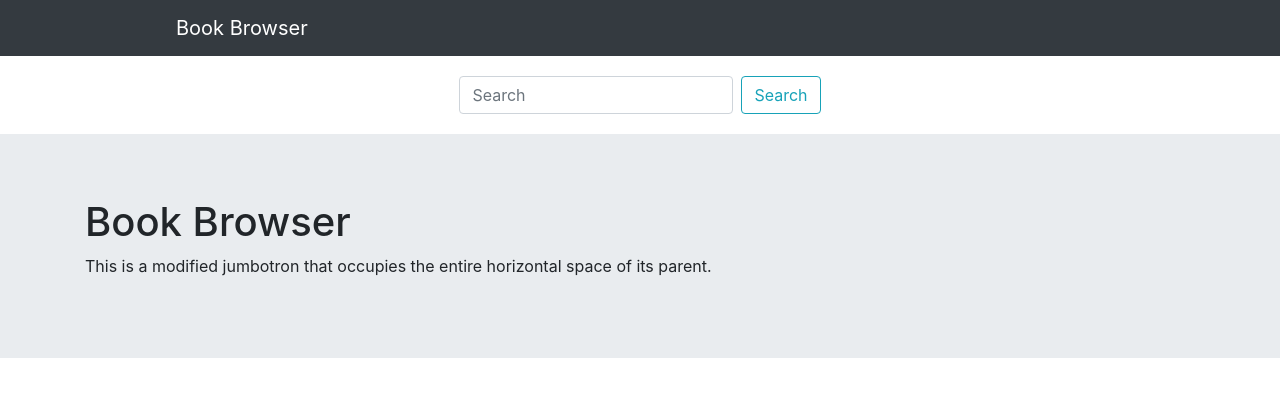
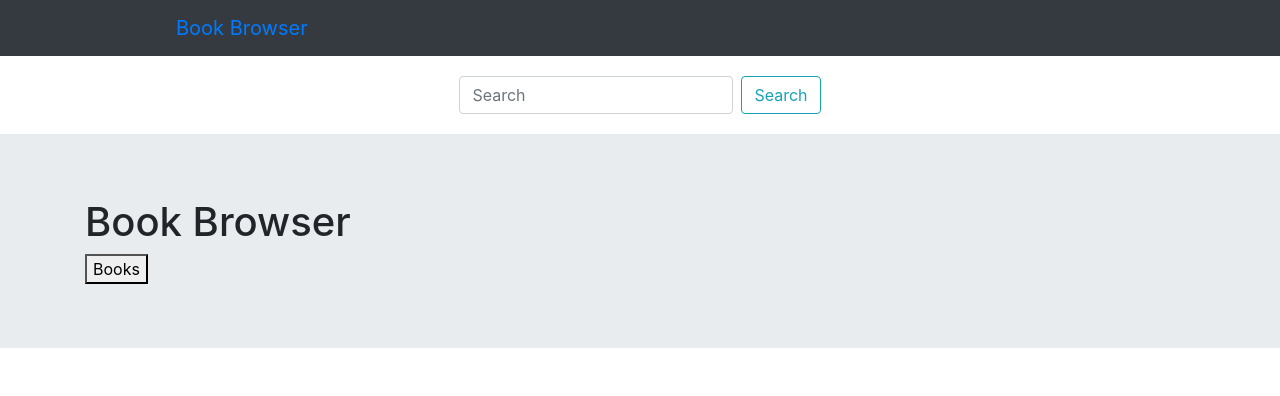
Before and after one commit to KJablonski08/book-browser, a React (Create React App) app: page / in a window 1280 px wide. Shown: the top 396 px of the page. Built offline with nearby package versions, Linux system fonts and the light colour scheme.

Commit message:
added links to home and bookList components to connect

```diff
--- a/src/components/BookList.js
+++ b/src/components/BookList.js
@@ -13,7 +13,6 @@ const BookList = () => {
 			})
 			.catch(console.error);
 	}, []);
-	console.log(books);
 	if (books === null) {
 		return null;
 	}
@@ -23,7 +22,7 @@ const BookList = () => {
 				{books.map((book) => {
 					if (book.volumeInfo.imageLinks) {
 						return (
-							<Card key={book.id}>
+							<Card key={book.id} className='book-box'>
 								<Card.Img
 									className='book-image'
 									src={book.volumeInfo.imageLinks.thumbnail}
@@ -33,7 +32,7 @@ const BookList = () => {
 						);
 					} else {
 						return (
-							<Card key={book.id}>
+							<Card key={book.id} className='book-box'>
 								<Card.Title>{book.volumeInfo.title}</Card.Title>
 							</Card>
 						);
--- a/src/components/Home.js
+++ b/src/components/Home.js
@@ -1,5 +1,6 @@
 import React from 'react';
 import { Jumbotron, Container } from 'react-bootstrap';
+import { Link } from 'react-router-dom';
 
 const Home = () => {
 	return (
@@ -7,10 +8,9 @@ const Home = () => {
 			<Jumbotron fluid>
 				<Container>
 					<h1>Book Browser</h1>
-					<p>
-						This is a modified jumbotron that occupies the entire horizontal
-						space of its parent.
-					</p>
+					<Link to='/books'>
+						<button>Books</button>
+					</Link>
 				</Container>
 			</Jumbotron>
 		</div>
--- a/src/components/Nav.js
+++ b/src/components/Nav.js
@@ -1,12 +1,13 @@
 import React from 'react';
 import { Nav, Navbar } from 'react-bootstrap';
+import { Link } from 'react-router-dom';
 
 const nav = () => {
 	return (
 		<div>
 			<Navbar bg='dark' variant='dark'>
 				<Navbar.Brand href='#home' className='margin'>
-					Book Browser
+					<Link to='/'>Book Browser</Link>
 				</Navbar.Brand>
 				<Nav className='mr-auto'>
 					{/* <Nav.Link href='#home'>Home</Nav.Link>
--- a/src/index.scss
+++ b/src/index.scss
@@ -33,4 +33,11 @@ if they are direct children of the #root element.
 	max-width: 15rem;
 }
 
+.card {
+}
+
+.book-box:hover {
+	box-shadow: 3px 3px 5px 6px #ccc;
+}
+
 @import '~bootstrap/scss/bootstrap';
```
